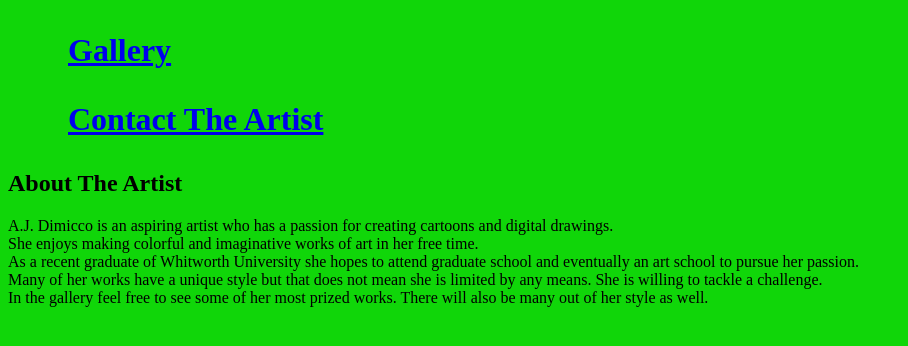
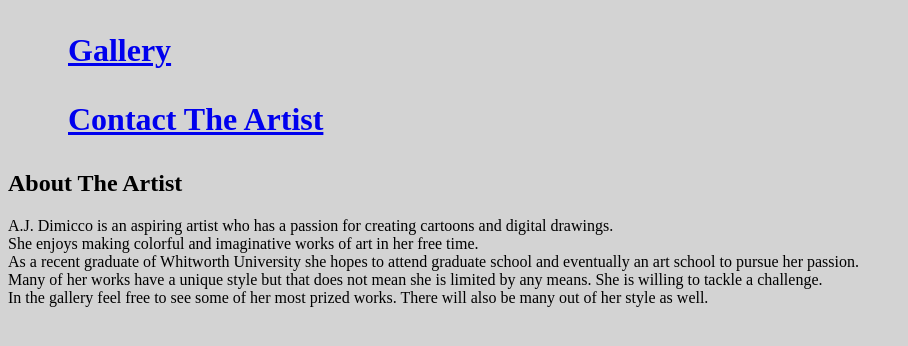
Before and after one commit to nssk1999/AlexJBlair.github.io, a plain HTML site: page index.html in a window 1280 px wide. Shown: the whole page, without its empty margins (0-908 px from the left). Drawn offline with Linux system fonts and the light colour scheme.

Commit message:
Fixed background color

```diff
--- a/css/styles.css
+++ b/css/styles.css
@@ -1,5 +1,5 @@
 body {
-    background-color: rgb(16, 214, 9);
+    background-color: rgb(211, 211, 211);
   }
 
   h1 {
```
